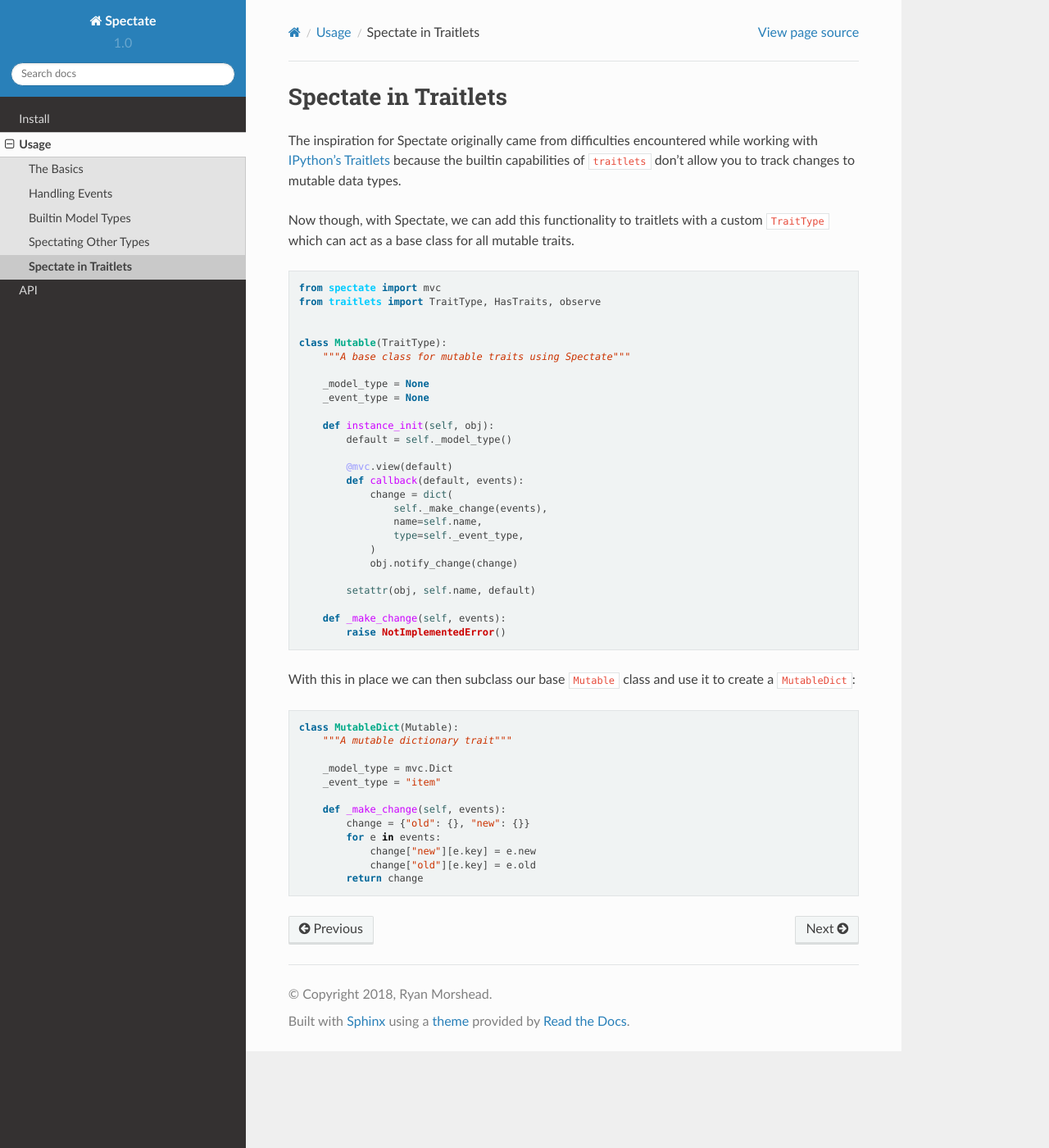
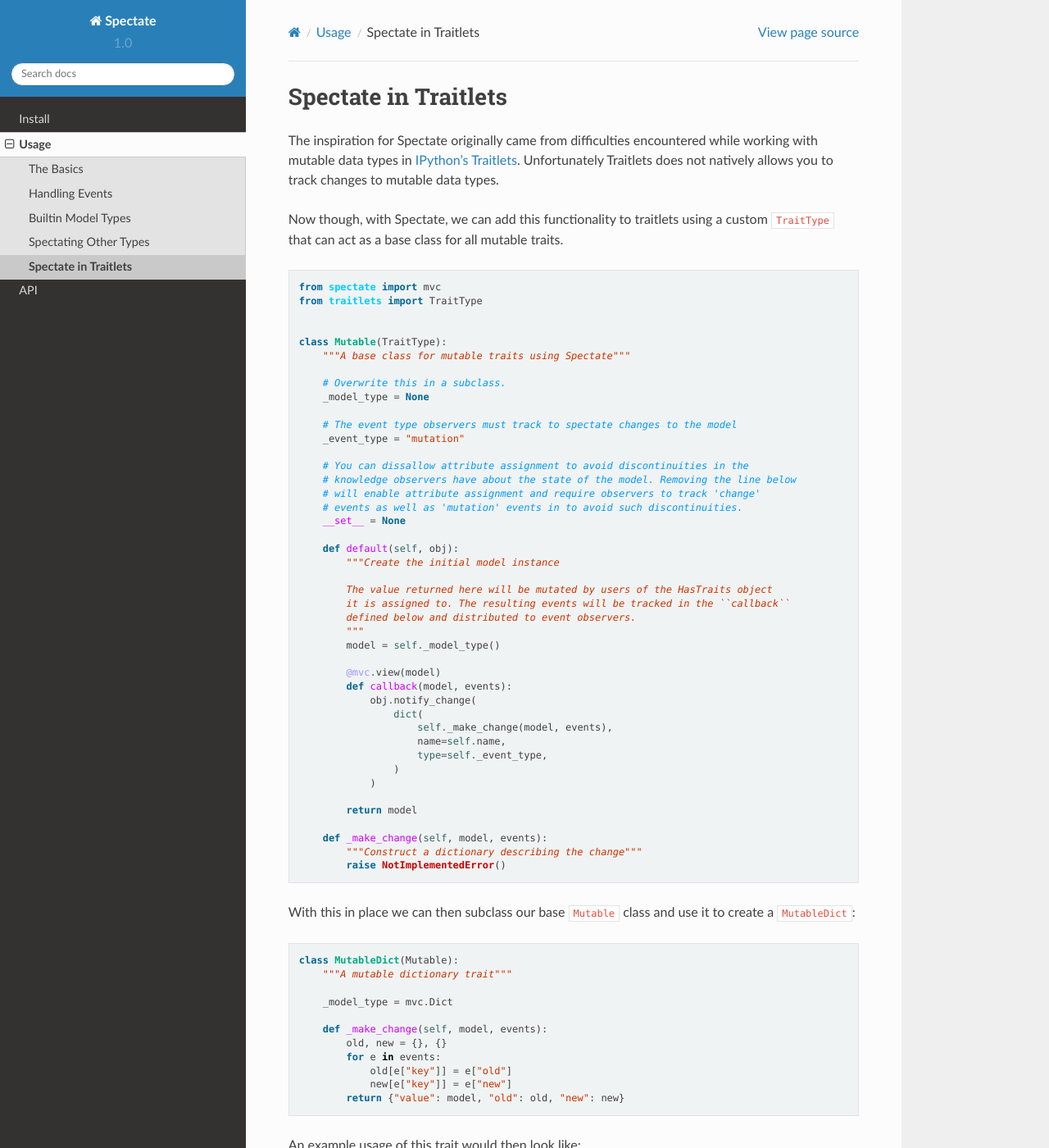
Before and after one commit to rmorshea/spectate, a Sphinx documentation site: the page built from docs/source/usage/spectate-in-traitlets.rst, in a window 1280 px wide and 1400 px high. Shown: the whole window at 82% size. Built offline with Sphinx 7.4.7 and the Read the Docs theme 2.0.0, drawn with Linux system fonts in a browser that asks for light colours; some of the changed text lies outside the part shown.

Commit message:
improve spectate in traitlets docs

```diff
--- a/docs/source/usage/spectate-in-traitlets.rst
+++ b/docs/source/usage/spectate-in-traitlets.rst
@@ -2,39 +2,57 @@ Spectate in Traitlets
 =====================
 
 The inspiration for Spectate originally came from difficulties encountered while working
-with `IPython's Traitlets <https://github.com/ipython/traitlets/>`__ because the builtin
-capabilities of ``traitlets`` don't allow you to track changes to mutable data types.
+with mutable data types in `IPython's Traitlets <https://github.com/ipython/traitlets/>`__.
+Unfortunately Traitlets does not natively allows you to track changes to mutable data
+types.
 
-Now though, with Spectate, we can add this functionality to traitlets with a custom
-``TraitType`` which can act as a base class for all mutable traits.
+Now though, with Spectate, we can add this functionality to traitlets using a custom
+``TraitType`` that can act as a base class for all mutable traits.
 
 .. code-block::
 
     from spectate import mvc
-    from traitlets import TraitType, HasTraits, observe
+    from traitlets import TraitType
 
 
     class Mutable(TraitType):
         """A base class for mutable traits using Spectate"""
 
+        # Overwrite this in a subclass.
         _model_type = None
-        _event_type = None
 
-        def instance_init(self, obj):
-            default = self._model_type()
+        # The event type observers must track to spectate changes to the model
+        _event_type = "mutation"
 
-            @mvc.view(default)
-            def callback(default, events):
-                change = dict(
-                    self._make_change(events),
-                    name=self.name,
-                    type=self._event_type,
+        # You can dissallow attribute assignment to avoid discontinuities in the
+        # knowledge observers have about the state of the model. Removing the line below
+        # will enable attribute assignment and require observers to track 'change'
+        # events as well as 'mutation' events in to avoid such discontinuities.
+        __set__ = None
+
+        def default(self, obj):
+            """Create the initial model instance
+
+            The value returned here will be mutated by users of the HasTraits object
+            it is assigned to. The resulting events will be tracked in the ``callback``
+            defined below and distributed to event observers.
+            """
+            model = self._model_type()
+
+            @mvc.view(model)
+            def callback(model, events):
+                obj.notify_change(
+                    dict(
+                        self._make_change(model, events),
+                        name=self.name,
+                        type=self._event_type,
+                    )
                 )
-                obj.notify_change(change)
 
-            setattr(obj, self.name, default)
+            return model
 
-        def _make_change(self, events):
+        def _make_change(self, model, events):
+            """Construct a dictionary describing the change"""
             raise NotImplementedError()
 
 With this in place we can then subclass our base ``Mutable`` class and use it to create
@@ -42,15 +60,48 @@ a ``MutableDict``:
 
 .. code-block::
 
+
     class MutableDict(Mutable):
         """A mutable dictionary trait"""
 
         _model_type = mvc.Dict
-        _event_type = "item"
 
-        def _make_change(self, events):
-            change = {"old": {}, "new": {}}
+        def _make_change(self, model, events):
+            old, new = {}, {}
             for e in events:
-                change["new"][e.key] = e.new
-                change["old"][e.key] = e.old
-            return change
+                old[e["key"]] = e["old"]
+                new[e["key"]] = e["new"]
+            return {"value": model, "old": old, "new": new}
+
+An example usage of this trait would then look like:
+
+.. code-block::
+
+    from traitlets import HasTraits, observe
+
+
+    class MyObject(HasTraits):
+        mutable_dict = MutableDict()
+
+        @observe("mutable_dict", type="mutation")
+        def track_mutations_from_method(self, change):
+            print("method observer:", change)
+
+
+    def track_mutations_from_function(change):
+        print("function observer:", change)
+
+
+    my_object = MyObject()
+    my_object.observe(track_mutations_from_function, "mutable_dict", type="mutation")
+
+
+    my_object.mutable_dict["x"] = 1
+    my_object.mutable_dict.update(x=2, y=3)
+
+.. code-block:: text
+
+    method observer: {'old': {'x': Undefined}, 'new': {'x': 1}, 'name': 'mutable_dict', 'type': 'mutation'}
+    function observer: {'old': {'x': Undefined}, 'new': {'x': 1}, 'name': 'mutable_dict', 'type': 'mutation'}
+    method observer: {'old': {'x': 1, 'y': Undefined}, 'new': {'x': 2, 'y': 3}, 'name': 'mutable_dict', 'type': 'mutation'}
+    function observer: {'old': {'x': 1, 'y': Undefined}, 'new': {'x': 2, 'y': 3}, 'name': 'mutable_dict', 'type': 'mutation'}
```
